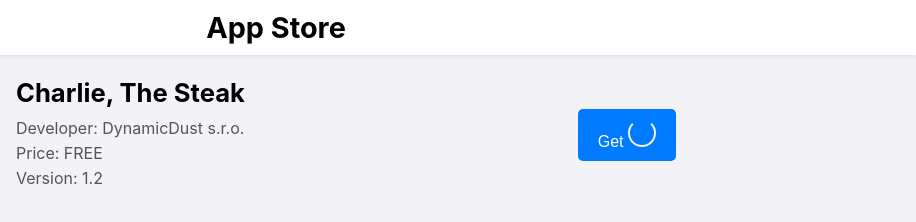
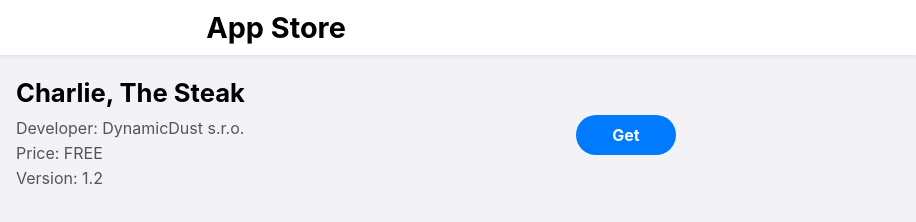
Before and after one commit to CarterTheVyonder2/AppStore, a plain HTML site: page index.html in a window 1280 px wide. Shown: the top 222 px of the page, 364-1280 px from the left. Drawn offline with Linux system fonts and the light colour scheme.

Commit message:
Update index.html

```diff
--- a/index.html
+++ b/index.html
@@ -49,14 +49,41 @@
             margin: 5px 0;
             color: #555;
         }
+        .button-container {
+            display: flex;
+            align-items: center;
+            justify-content: center;
+            width: 100px;
+            height: 40px;
+            background-color: #007aff;
+            border-radius: 20px;
+            color: white;
+            font-weight: bold;
+            cursor: pointer;
+            position: relative;
+            transition: background-color 0.3s;
+        }
+        .button-container:hover {
+            background-color: #005bb5;
+        }
+        .button-container.active {
+            background-color: transparent;
+            cursor: default;
+        }
         .spinner {
-            display: inline-block;
+            display: none;
             width: 24px;
             height: 24px;
-            border: 2px solid #f3f3f3;
-            border-top: 2px solid #007aff;
+            border: 3px solid rgba(0, 122, 255, 0.3);
+            border-top: 3px solid #007aff;
             border-radius: 50%;
             animation: spin 1s linear infinite;
+        }
+        .button-container.active .spinner {
+            display: block;
+        }
+        .button-container.active span {
+            display: none;
         }
         @keyframes spin {
             0% { transform: rotate(0deg); }
@@ -111,10 +138,10 @@
             <p>Price: FREE</p>
             <p>Version: 1.2</p>
         </div>
-        <button style="padding: 10px 20px; background-color: #007aff; color: #fff; border: none; border-radius: 5px; cursor: pointer; font-size: 1em;">
-            Get
-            <span class="spinner"></span>
-        </button>
+        <div class="button-container" id="getButton">
+            <span>Get</span>
+            <div class="spinner"></div>
+        </div>
     </section>
 
     <section class="other-apps">
@@ -139,5 +166,12 @@
 <footer>
     <p>&copy; 2024 DynamicDust s.r.o. All rights reserved.</p>
 </footer>
+
+<script>
+    const getButton = document.getElementById('getButton');
+    getButton.addEventListener('click', () => {
+        getButton.classList.add('active');
+    });
+</script>
 </body>
 </html>
```
